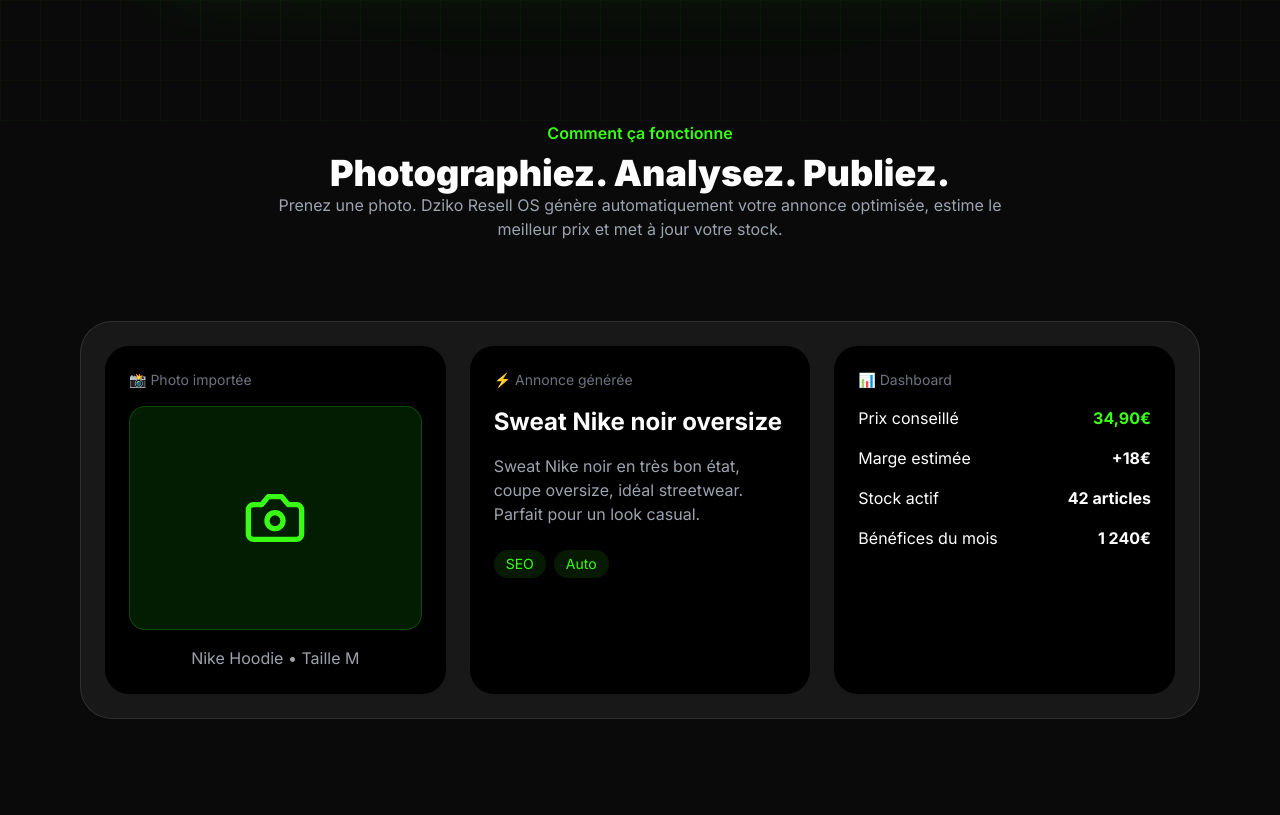
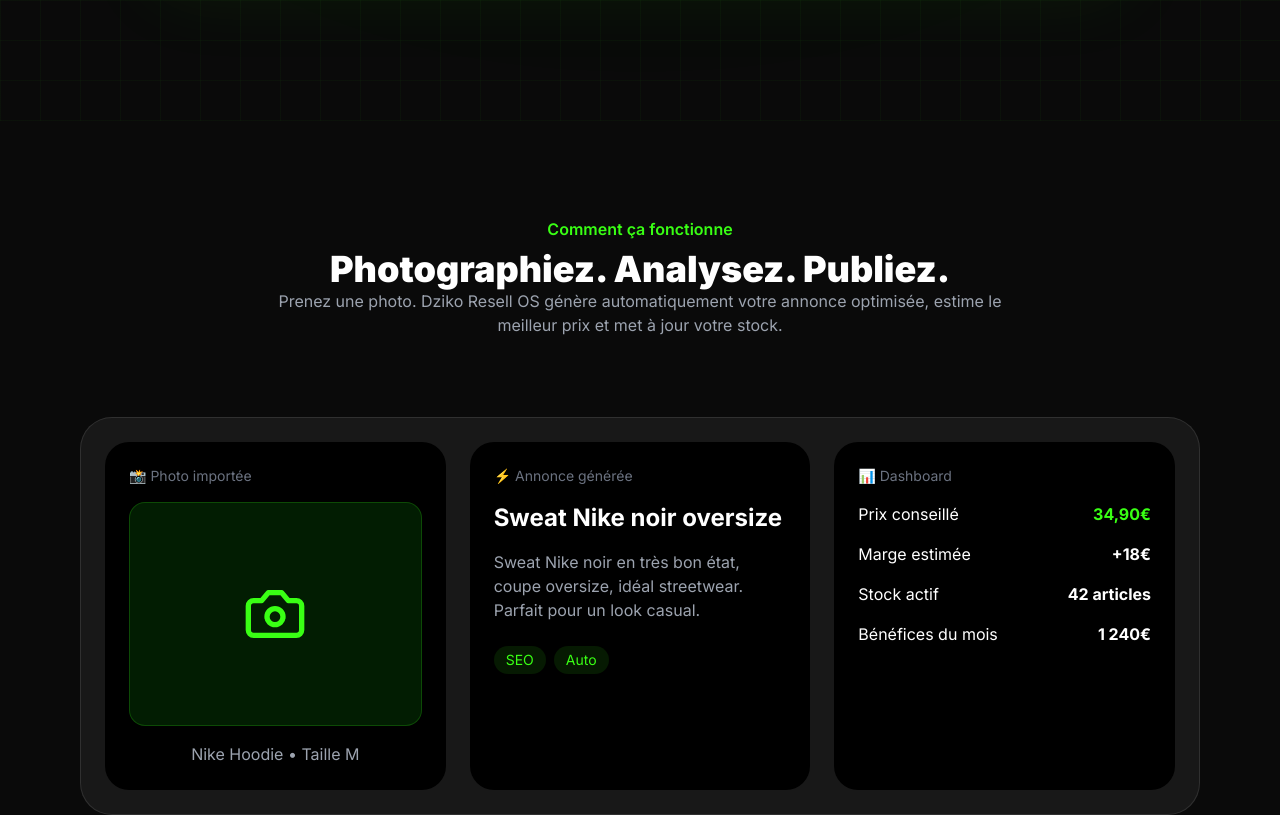
Before and after one commit to Dzikooooo/dzikovinted-ai, a React (Vite) app: page / in a window 1280 px wide. Shown: the part 1160-1975 px from the top of the page. Built offline with nearby package versions, Linux system fonts and the light colour scheme; no server answers.

Commit message:
Update LandingPage.tsx

```diff
--- a/src/pages/LandingPage.tsx
+++ b/src/pages/LandingPage.tsx
@@ -265,7 +265,7 @@ export default function LandingPage({ onNavigate }: LandingPageProps) {
             </section>
 
       {/* Product Preview */}
-      <section className="pb-0">
+      <section className="py-24">
         <div className="max-w-6xl mx-auto px-4">
 
           <div className="text-center mb-20">
```
